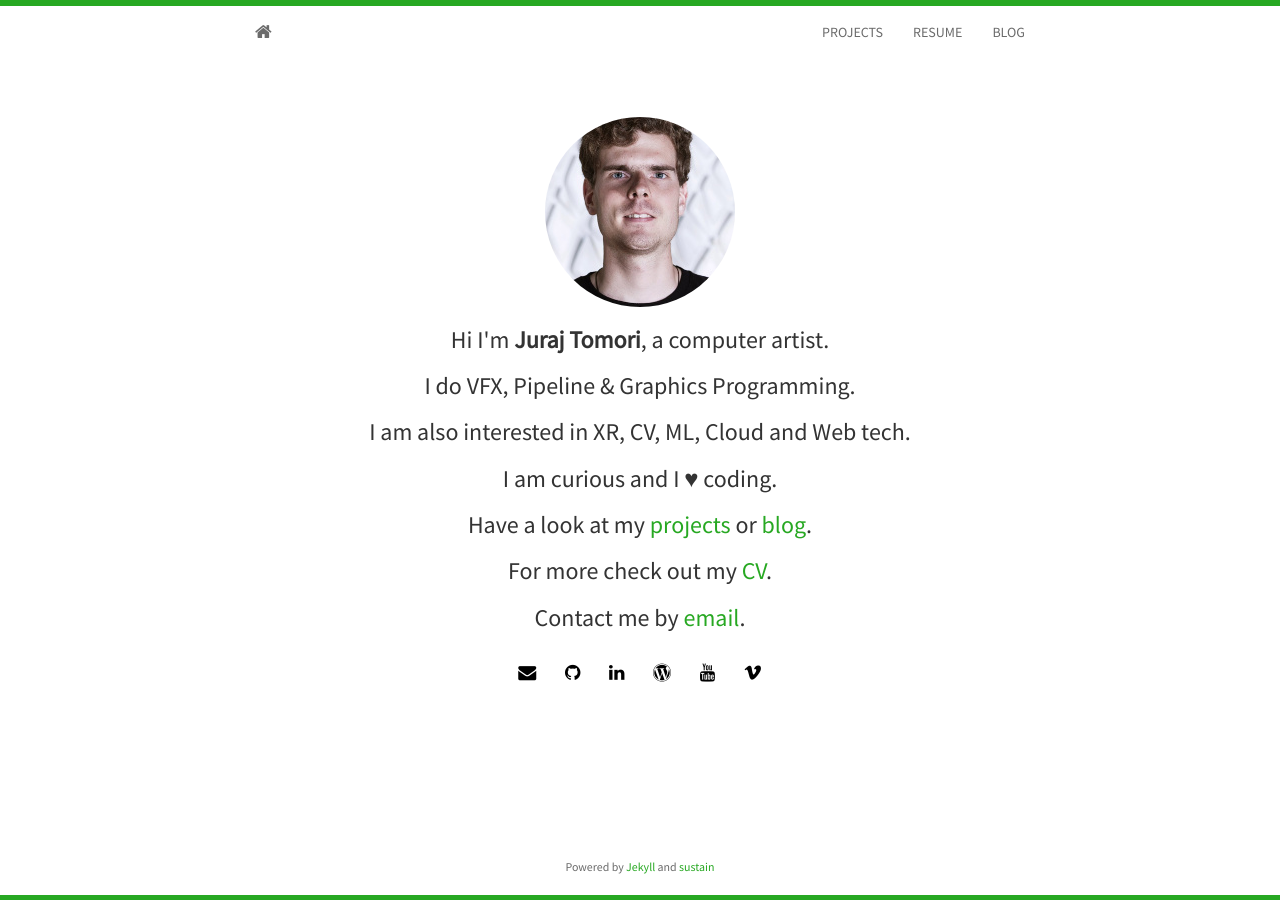
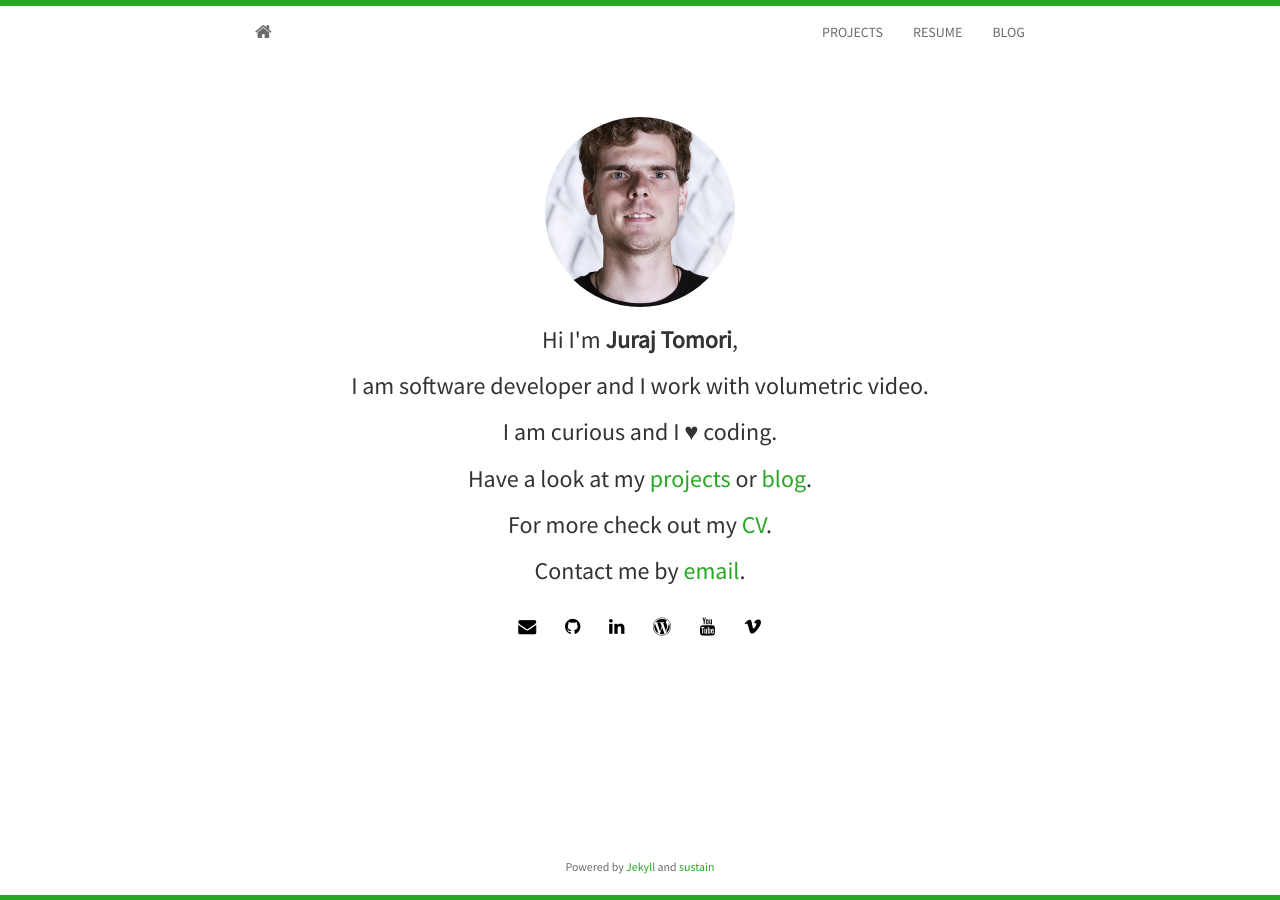
Before and after one commit to jtomori/jtomori.github.io, a Jekyll site: the page built from index.html, in a window 1280 px wide. Built offline with Jekyll 4.4.1, drawn with Linux system fonts in a browser that asks for light colours; nearby versions of some CDN libraries; the list of posts is cut into pages by our own code.

```diff
--- a/_includes/header.html
+++ b/_includes/header.html
@@ -6,7 +6,7 @@
     <div id="navbar">
       <ul class="nav navbar-nav navbar-right">
         <li><a href="{{ site.baseurl }}projects.html">PROJECTS</a></li>
-        <li><a href="{{ site.baseurl }}/cv">RESUME</a></li>
+        <li><a href="https://linkedin.com/in/{{ site.linkedin }}">RESUME</a></li>
         <li><a href="https://jurajtomori.wordpress.com/">BLOG</a></li>
       </ul>
     </div>
--- a/index.html
+++ b/index.html
@@ -7,12 +7,11 @@ layout: home
 	  <div class="avatar">
 		<img class="img-circle" src="{{ site.baseurl }}static/img/{{ site.avatar }}" alt="Responsive image">
 	  </div>
-		<h3>Hi I'm <strong>{{ site.author }}</strong>, a computer artist.</h3>
-		<h3>I do VFX, Pipeline & Graphics Programming.</h3>
-		<h3>I am also interested in XR, CV, ML, Cloud and Web tech.</h3>
+		<h3>Hi I'm <strong>{{ site.author }}</strong>,</h3>
+		<h3>I am software developer and I work with volumetric video.</h3>
 		<h3>I am curious and I ♥ coding.</h3>
 	  <h3>Have a look at my <a href="{{ site.baseurl }}projects.html">projects</a> or <a href="https://jurajtomori.wordpress.com/">blog</a>.</h3>
-	  <h3>For more check out my <a href="{{ site.baseurl }}/cv">CV</a>.</h3>
+	  <h3>For more check out my <a href="https://linkedin.com/in/{{ site.linkedin }}">CV</a>.</h3>
 	  <h3>Contact me by <a href="mailto:{{ site.email }}">email</a>.</h3>
 	  {% include social.html %}
 	</div>
```
